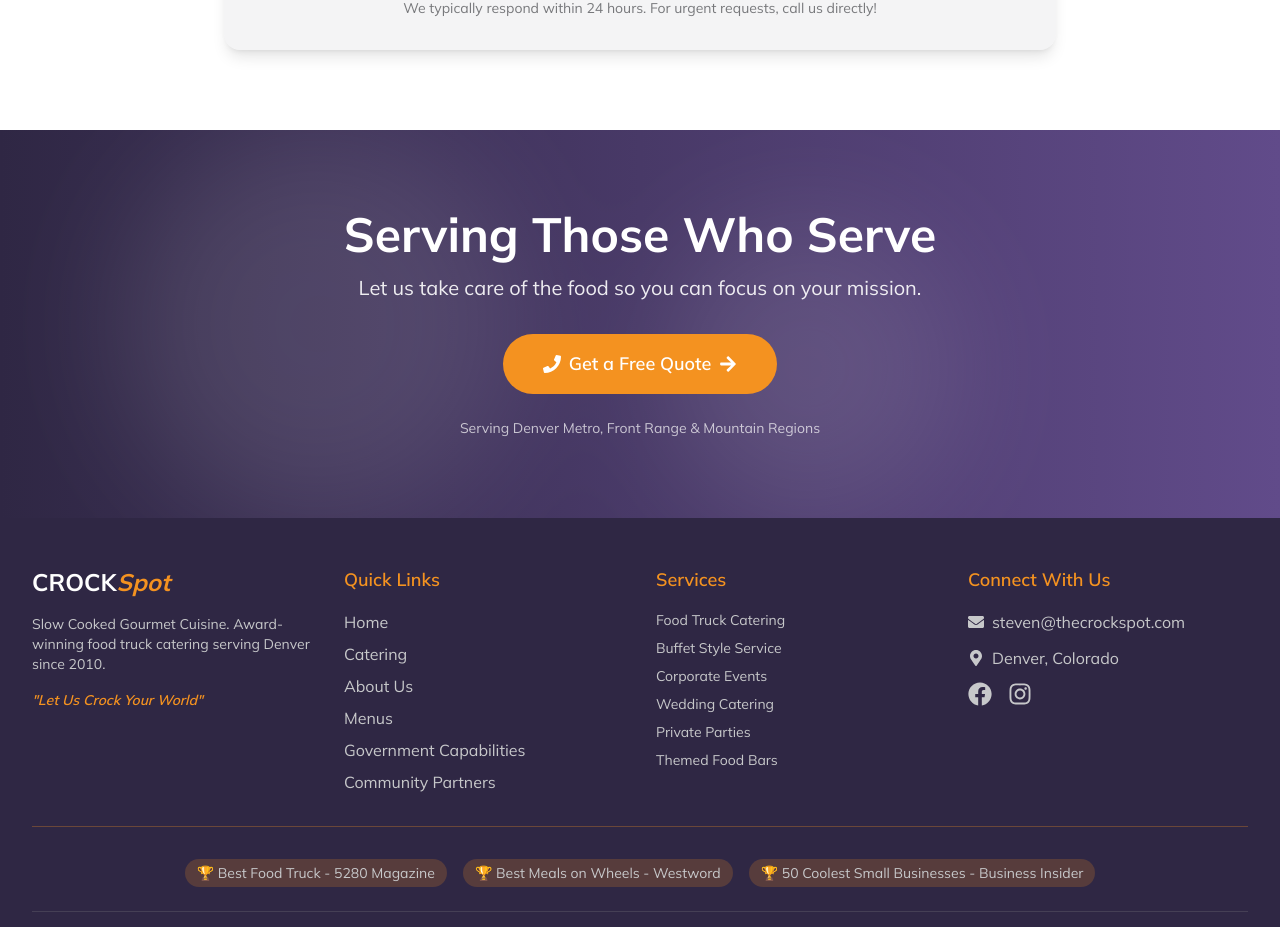
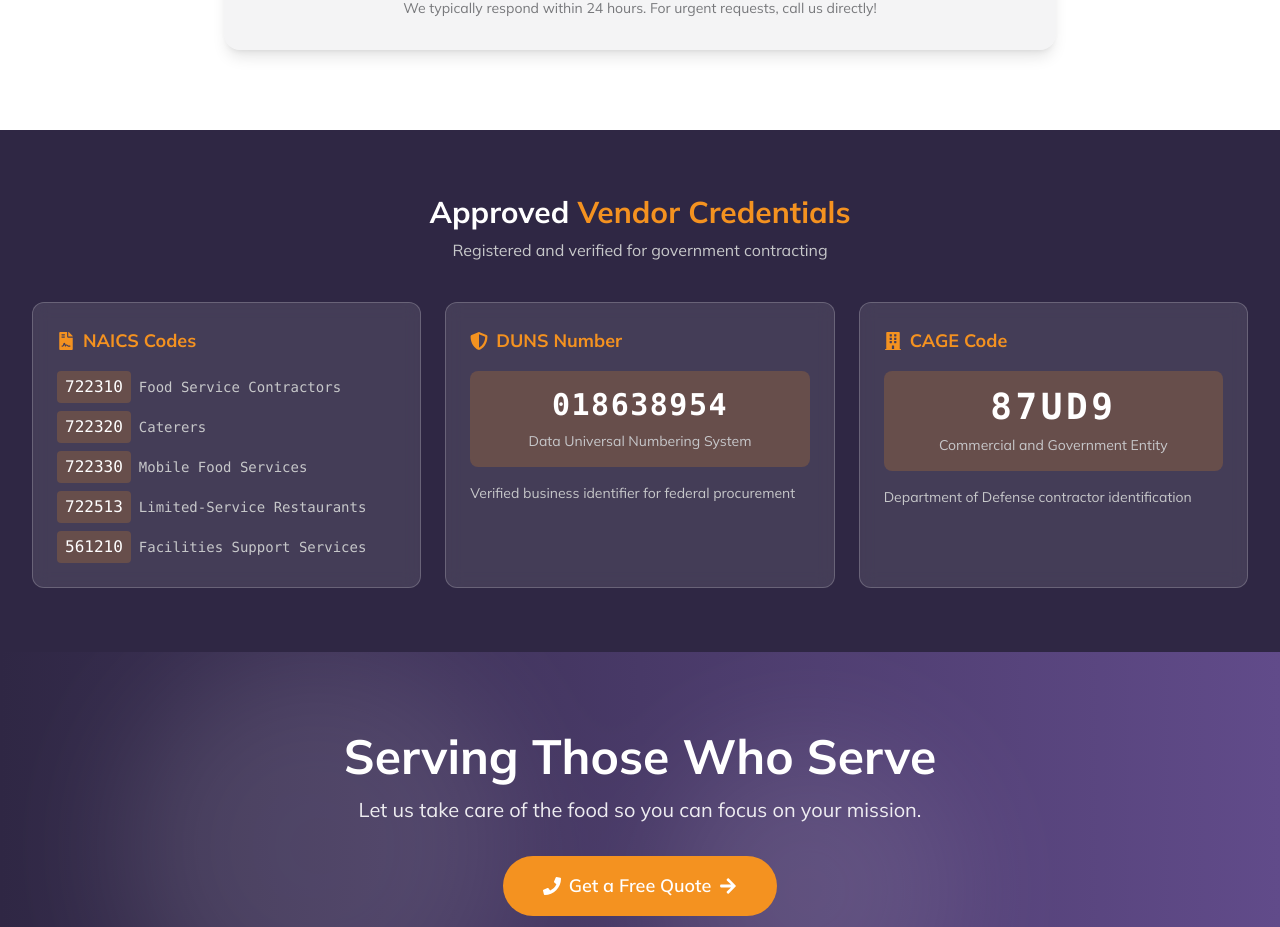
Before and after one commit to CrockSpotCatering/Crock-Spot-Website-and-Power-Hub, a Next.js app: page /government-capabilities in a window 1280 px wide. Shown: the part 3720-4647 px from the top of the page. Built offline with nearby package versions, Linux system fonts and the light colour scheme.

Commit message:
Add vendor credentials (NAICS, DUNS, CAGE) to Government page

```diff
--- a/app/government-capabilities/page.tsx
+++ b/app/government-capabilities/page.tsx
@@ -348,6 +348,97 @@ export default function GovernmentCapabilities() {
         </div>
       </section>
 
+      {/* Vendor Credentials */}
+      <section className="py-16 bg-crock-dark">
+        <div className="max-w-7xl mx-auto px-4 sm:px-6 lg:px-8">
+          <motion.div
+            initial={{ opacity: 0, y: 20 }}
+            whileInView={{ opacity: 1, y: 0 }}
+            viewport={{ once: true }}
+            className="text-center mb-10"
+          >
+            <h2 className="text-3xl font-bold text-white mb-2">
+              Approved <span className="text-crock-orange">Vendor Credentials</span>
+            </h2>
+            <p className="text-crock-gray-light">
+              Registered and verified for government contracting
+            </p>
+          </motion.div>
+
+          <motion.div
+            initial={{ opacity: 0, y: 20 }}
+            whileInView={{ opacity: 1, y: 0 }}
+            viewport={{ once: true }}
+            className="grid grid-cols-1 md:grid-cols-3 gap-6"
+          >
+            {/* NAICS Codes */}
+            <div className="bg-white/10 backdrop-blur rounded-xl p-6 border border-white/20">
+              <h3 className="text-lg font-bold text-crock-orange mb-4 flex items-center gap-2">
+                <FaFileContract /> NAICS Codes
+              </h3>
+              <ul className="space-y-2 text-white font-mono">
+                <li className="flex items-center gap-2">
+                  <span className="bg-crock-orange/20 px-2 py-1 rounded">722310</span>
+                  <span className="text-sm text-crock-gray-light">Food Service Contractors</span>
+                </li>
+                <li className="flex items-center gap-2">
+                  <span className="bg-crock-orange/20 px-2 py-1 rounded">722320</span>
+                  <span className="text-sm text-crock-gray-light">Caterers</span>
+                </li>
+                <li className="flex items-center gap-2">
+                  <span className="bg-crock-orange/20 px-2 py-1 rounded">722330</span>
+                  <span className="text-sm text-crock-gray-light">Mobile Food Services</span>
+                </li>
+                <li className="flex items-center gap-2">
+                  <span className="bg-crock-orange/20 px-2 py-1 rounded">722513</span>
+                  <span className="text-sm text-crock-gray-light">Limited-Service Restaurants</span>
+                </li>
+                <li className="flex items-center gap-2">
+                  <span className="bg-crock-orange/20 px-2 py-1 rounded">561210</span>
+                  <span className="text-sm text-crock-gray-light">Facilities Support Services</span>
+                </li>
+              </ul>
+            </div>
+
+            {/* DUNS Number */}
+            <div className="bg-white/10 backdrop-blur rounded-xl p-6 border border-white/20">
+              <h3 className="text-lg font-bold text-crock-orange mb-4 flex items-center gap-2">
+                <FaShieldAlt /> DUNS Number
+              </h3>
+              <div className="bg-crock-orange/20 rounded-lg p-4 text-center">
+                <p className="text-3xl font-mono font-bold text-white tracking-wider">
+                  018638954
+                </p>
+                <p className="text-sm text-crock-gray-light mt-2">
+                  Data Universal Numbering System
+                </p>
+              </div>
+              <p className="text-sm text-crock-gray-light mt-4">
+                Verified business identifier for federal procurement
+              </p>
+            </div>
+
+            {/* CAGE Code */}
+            <div className="bg-white/10 backdrop-blur rounded-xl p-6 border border-white/20">
+              <h3 className="text-lg font-bold text-crock-orange mb-4 flex items-center gap-2">
+                <FaBuilding /> CAGE Code
+              </h3>
+              <div className="bg-crock-orange/20 rounded-lg p-4 text-center">
+                <p className="text-4xl font-mono font-bold text-white tracking-widest">
+                  87UD9
+                </p>
+                <p className="text-sm text-crock-gray-light mt-2">
+                  Commercial and Government Entity
+                </p>
+              </div>
+              <p className="text-sm text-crock-gray-light mt-4">
+                Department of Defense contractor identification
+              </p>
+            </div>
+          </motion.div>
+        </div>
+      </section>
+
       <CTASection
         title="Serving Those Who Serve"
         subtitle="Let us take care of the food so you can focus on your mission."
```
